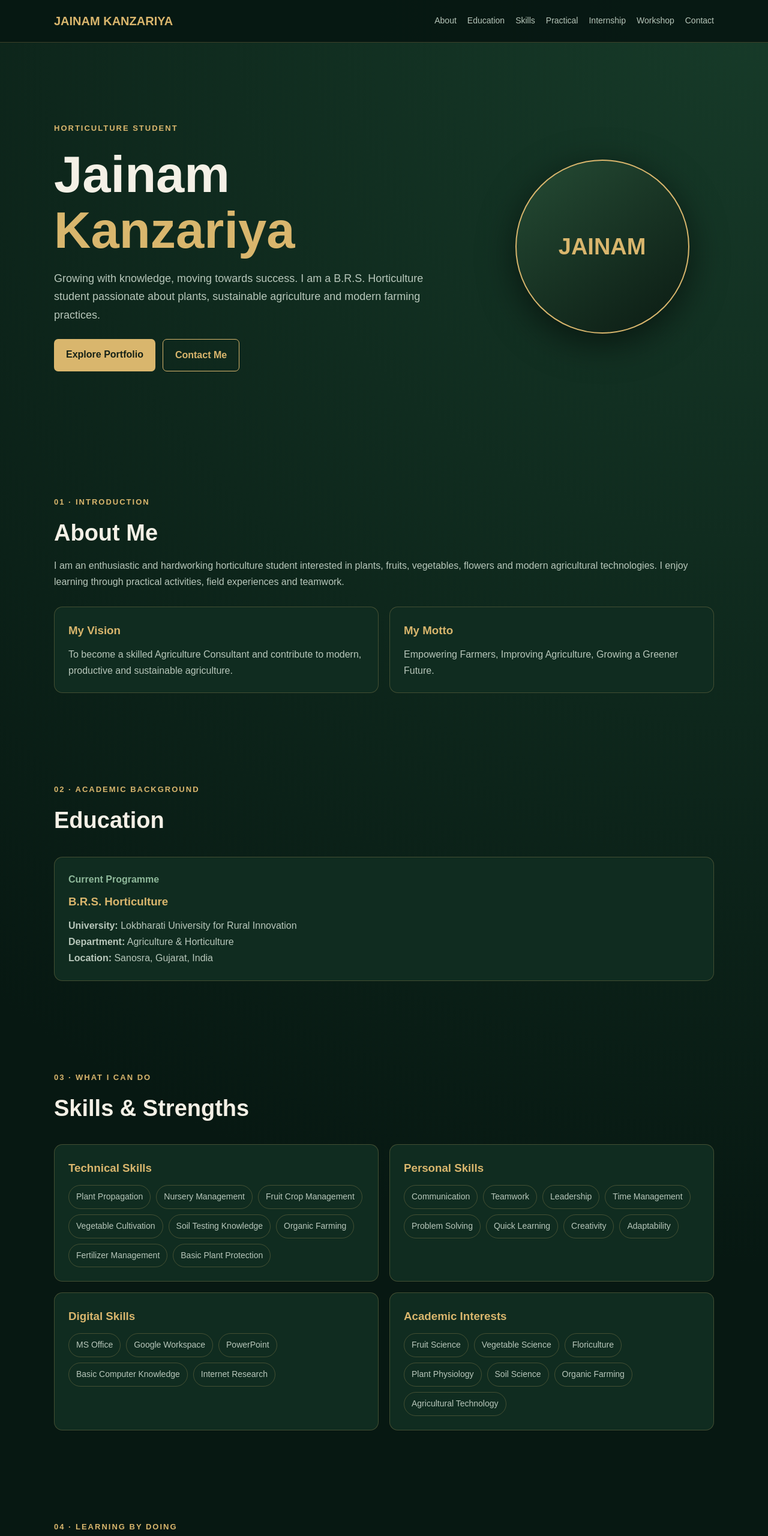
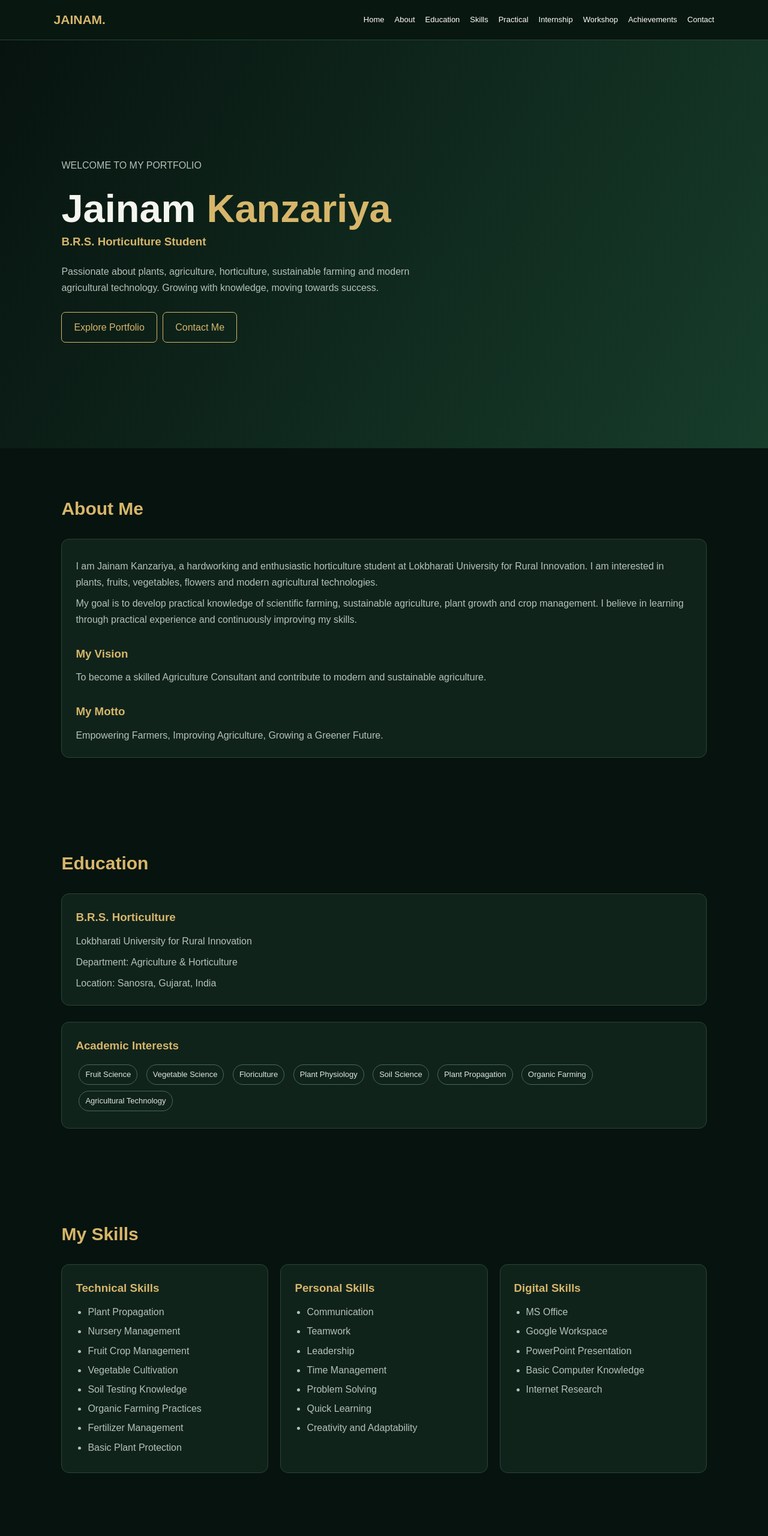
Before and after one commit to jainamkanzariya-cell/jainam-s-portfolio-, a plain HTML site: page index.html in a window 1280 px wide. Shown: the top 2560 px of the page at 60% size. Drawn offline with Linux system fonts and the light colour scheme.

Commit message:
Update index.html

```diff
--- a/index.html
+++ b/index.html
@@ -1,355 +1,373 @@
+
 
 <!DOCTYPE html>
 <html lang="en">
 <head>
 <meta charset="UTF-8">
 <meta name="viewport" content="width=device-width, initial-scale=1.0">
-<meta name="theme-color" content="#071812">
 <title>Jainam Kanzariya | Portfolio</title>
 
 <style>
 :root{
- --bg:#071812;
- --card:#102c20;
- --gold:#d9b66d;
- --white:#f4f0e6;
- --muted:#b8c7bb;
- --line:rgba(217,182,109,.25);
+  --bg:#07130f;
+  --card:#10231b;
+  --gold:#d7b66a;
+  --white:#f5f5ef;
+  --muted:#b5c2b9;
+  --green:#1e4935;
 }
-*{margin:0;padding:0;box-sizing:border-box}
-html{scroll-behavior:smooth;scroll-padding-top:80px}
+*{margin:0;padding:0;box-sizing:border-box;scroll-behavior:smooth}
 body{
- font-family:Arial, sans-serif;
- background:radial-gradient(circle at top right,#173b29,transparent 35%),var(--bg);
- color:var(--white);line-height:1.7;
+  background:var(--bg);
+  color:var(--white);
+  font-family:Arial,sans-serif;
+  line-height:1.7;
 }
-a{text-decoration:none;color:inherit}
-.container{width:92%;max-width:1100px;margin:auto}
 header{
- position:sticky;top:0;z-index:10;
- background:rgba(7,24,18,.95);
- border-bottom:1px solid var(--line);
+  position:sticky;top:0;z-index:100;
+  background:#081710;
+  border-bottom:1px solid #294535;
+  padding:15px 7%;
+  display:flex;justify-content:space-between;
+  align-items:center;
 }
-.nav{
- min-height:70px;display:flex;justify-content:space-between;
- align-items:center;gap:15px;
+.logo{color:var(--gold);font-weight:bold;font-size:21px}
+nav{display:flex;gap:17px;flex-wrap:wrap}
+nav a{color:white;text-decoration:none;font-size:13px}
+nav a:hover{color:var(--gold)}
+.menu{display:none;background:none;color:white;border:0;font-size:25px}
+section{padding:75px 8%;scroll-margin-top:65px}
+.hero{
+  min-height:85vh;display:flex;align-items:center;
+  background:linear-gradient(120deg,#07130f,#173d2b);
 }
-.brand{color:var(--gold);font-size:20px;font-weight:bold}
-nav{display:flex;gap:18px;flex-wrap:wrap}
-nav a{color:var(--muted);font-size:14px}
-nav a:hover{color:var(--gold)}
-.menu{display:none;background:none;color:white;border:1px solid var(--gold);padding:8px}
-.hero{
- min-height:85vh;display:grid;grid-template-columns:1.3fr .7fr;
- align-items:center;gap:35px;padding:70px 0;
+.hero h1{font-size:clamp(36px,7vw,65px);line-height:1.2}
+.gold{color:var(--gold)}
+.hero p{max-width:650px;color:var(--muted);margin:20px 0}
+.btn{
+  display:inline-block;padding:11px 20px;
+  border:1px solid var(--gold);border-radius:7px;
+  color:var(--gold);text-decoration:none;margin:7px 5px 0 0;
 }
-.eyebrow,.kicker{color:var(--gold);letter-spacing:2px;font-size:13px;font-weight:bold}
-h1{font-size:clamp(45px,7vw,85px);line-height:1.1;margin:18px 0}
-h1 span{color:var(--gold)}
+.btn:hover{background:var(--gold);color:#07130f}
+h2{font-size:30px;color:var(--gold);margin-bottom:25px}
+h3{color:var(--gold);margin-bottom:10px}
 p{color:var(--muted)}
-.hero p{font-size:18px;max-width:650px}
-.actions{display:flex;gap:12px;flex-wrap:wrap;margin-top:25px}
-.btn{
- display:inline-block;padding:12px 20px;border-radius:7px;
- background:var(--gold);color:#152116;font-weight:bold;
+.grid{
+  display:grid;grid-template-columns:repeat(auto-fit,minmax(240px,1fr));
+  gap:20px;
 }
-.btn.outline{background:transparent;color:var(--gold);border:1px solid var(--gold)}
-.profile{
- width:290px;height:290px;max-width:75vw;max-height:75vw;
- border:2px solid var(--gold);border-radius:50%;
- display:grid;place-items:center;margin:auto;
- background:linear-gradient(145deg,#254b34,#0b1b13);
- box-shadow:0 15px 60px #0008;
+.card{
+  background:var(--card);border:1px solid #294535;
+  border-radius:13px;padding:23px;
 }
-.profile span{font-size:38px;color:var(--gold);font-weight:bold}
-section{padding:75px 0}
-.section-head{margin-bottom:28px}
-h2{font-size:38px;margin:8px 0}
-.grid{display:grid;grid-template-columns:repeat(2,1fr);gap:18px}
-.card{
- background:var(--card);border:1px solid var(--line);
- border-radius:14px;padding:23px;
+.card p{margin-top:8px}
+ul{padding-left:20px;color:var(--muted)}
+li{margin:5px 0}
+.tag{
+  display:inline-block;border:1px solid #456b50;
+  padding:5px 10px;border-radius:20px;
+  margin:5px;font-size:13px;color:#dce8dc;
 }
-.card h3{color:var(--gold);margin-bottom:10px}
-.card li{color:var(--muted);margin-left:20px}
-.tags{display:flex;flex-wrap:wrap;gap:9px;margin-top:12px}
-.tag{
- border:1px solid var(--line);padding:7px 12px;
- border-radius:25px;color:var(--muted);font-size:14px;
+footer{
+  padding:30px;text-align:center;
+  background:#06100c;border-top:1px solid #294535;
 }
-.full{grid-column:1/-1}
-.meta{color:#8eb89a;font-weight:bold;margin-bottom:8px}
-.contact-grid{display:grid;grid-template-columns:repeat(2,1fr);gap:15px}
-.contact-item{background:var(--card);border:1px solid var(--line);padding:18px;border-radius:10px}
-.contact-item small{display:block;color:var(--gold)}
-footer{text-align:center;padding:25px;border-top:1px solid var(--line);color:var(--muted)}
-@media(max-width:760px){
- .nav{min-height:65px}
+a{overflow-wrap:anywhere}
+@media(max-width:750px){
+  header{flex-wrap:wrap}
   .menu{display:block}
- nav{display:none;position:absolute;top:65px;left:0;width:100%;padding:20px;background:#091b13;flex-direction:column}
- nav.open{display:flex}
- .hero{grid-template-columns:1fr;text-align:center}
- .profile{grid-row:1}
- .hero p{margin:auto}
- .actions{justify-content:center}
- .grid,.contact-grid{grid-template-columns:1fr}
- .full{grid-column:auto}
- h2{font-size:30px}
+  nav{display:none;width:100%;flex-direction:column;padding-top:15px}
+  nav.show{display:flex}
+  section{padding:55px 6%}
 }
 </style>
 </head>
 
 <body>
+
 <header>
-<div class="container nav">
- <a class="brand" href="#home">JAINAM KANZARIYA</a>
- <button class="menu" id="menuBtn">☰</button>
- <nav id="navLinks">
+  <div class="logo">JAINAM.</div>
+  <button class="menu" onclick="toggleMenu()">☰</button>
+  <nav id="nav">
+    <a href="#home">Home</a>
     <a href="#about">About</a>
     <a href="#education">Education</a>
     <a href="#skills">Skills</a>
     <a href="#practical">Practical</a>
     <a href="#internship">Internship</a>
     <a href="#workshop">Workshop</a>
+    <a href="#achievements">Achievements</a>
     <a href="#contact">Contact</a>
   </nav>
-</div>
 </header>
 
-<main>
-<section class="container hero" id="home">
+<section class="hero" id="home">
   <div>
-  <div class="eyebrow">HORTICULTURE STUDENT</div>
-  <h1>Jainam<br><span>Kanzariya</span></h1>
-  <p>Growing with knowledge, moving towards success. I am a B.R.S. Horticulture student passionate about plants, sustainable agriculture and modern farming practices.</p>
-  <div class="actions">
+    <p class="gold">WELCOME TO MY PORTFOLIO</p>
+    <h1>Jainam <span class="gold">Kanzariya</span></h1>
+    <h3>B.R.S. Horticulture Student</h3>
+    <p>
+      Passionate about plants, agriculture, horticulture,
+      sustainable farming and modern agricultural technology.
+      Growing with knowledge, moving towards success.
+    </p>
     <a class="btn" href="#about">Explore Portfolio</a>
-   <a class="btn outline" href="mailto:jainamkanzariya750@gmail.com">Contact Me</a>
+    <a class="btn" href="#contact">Contact Me</a>
   </div>
- </div>
- <div class="profile"><span>JAINAM</span></div>
 </section>
 
 <section id="about">
-<div class="container">
- <div class="section-head">
-  <div class="kicker">01 · INTRODUCTION</div>
   <h2>About Me</h2>
-  <p>I am an enthusiastic and hardworking horticulture student interested in plants, fruits, vegetables, flowers and modern agricultural technologies. I enjoy learning through practical activities, field experiences and teamwork.</p>
- </div>
- <div class="grid">
   <div class="card">
+    <p>
+      I am Jainam Kanzariya, a hardworking and enthusiastic
+      horticulture student at Lokbharati University for Rural
+      Innovation. I am interested in plants, fruits, vegetables,
+      flowers and modern agricultural technologies.
+    </p>
+    <p>
+      My goal is to develop practical knowledge of scientific
+      farming, sustainable agriculture, plant growth and crop
+      management. I believe in learning through practical
+      experience and continuously improving my skills.
+    </p>
+    <br>
     <h3>My Vision</h3>
-   <p>To become a skilled Agriculture Consultant and contribute to modern, productive and sustainable agriculture.</p>
-  </div>
-  <div class="card">
+    <p>
+      To become a skilled Agriculture Consultant and contribute
+      to modern and sustainable agriculture.
+    </p>
+    <br>
     <h3>My Motto</h3>
     <p>Empowering Farmers, Improving Agriculture, Growing a Greener Future.</p>
-  </div>
- </div>
   </div>
 </section>
 
 <section id="education">
-<div class="container">
- <div class="section-head">
-  <div class="kicker">02 · ACADEMIC BACKGROUND</div>
   <h2>Education</h2>
+  <div class="card">
+    <h3>B.R.S. Horticulture</h3>
+    <p>Lokbharati University for Rural Innovation</p>
+    <p>Department: Agriculture & Horticulture</p>
+    <p>Location: Sanosra, Gujarat, India</p>
   </div>
- <div class="card">
-  <div class="meta">Current Programme</div>
-  <h3>B.R.S. Horticulture</h3>
-  <p><b>University:</b> Lokbharati University for Rural Innovation</p>
-  <p><b>Department:</b> Agriculture & Horticulture</p>
-  <p><b>Location:</b> Sanosra, Gujarat, India</p>
- </div>
-</div>
-</section>
-
-<section id="skills">
-<div class="container">
- <div class="section-head">
-  <div class="kicker">03 · WHAT I CAN DO</div>
-  <h2>Skills & Strengths</h2>
- </div>
- <div class="grid">
-  <div class="card">
-   <h3>Technical Skills</h3>
-   <div class="tags">
-    <span class="tag">Plant Propagation</span>
-    <span class="tag">Nursery Management</span>
-    <span class="tag">Fruit Crop Management</span>
-    <span class="tag">Vegetable Cultivation</span>
-    <span class="tag">Soil Testing Knowledge</span>
-    <span class="tag">Organic Farming</span>
-    <span class="tag">Fertilizer Management</span>
-    <span class="tag">Basic Plant Protection</span>
-   </div>
-  </div>
-  <div class="card">
-   <h3>Personal Skills</h3>
-   <div class="tags">
-    <span class="tag">Communication</span>
-    <span class="tag">Teamwork</span>
-    <span class="tag">Leadership</span>
-    <span class="tag">Time Management</span>
-    <span class="tag">Problem Solving</span>
-    <span class="tag">Quick Learning</span>
-    <span class="tag">Creativity</span>
-    <span class="tag">Adaptability</span>
-   </div>
-  </div>
-  <div class="card">
-   <h3>Digital Skills</h3>
-   <div class="tags">
-    <span class="tag">MS Office</span>
-    <span class="tag">Google Workspace</span>
-    <span class="tag">PowerPoint</span>
-    <span class="tag">Basic Computer Knowledge</span>
-    <span class="tag">Internet Research</span>
-   </div>
-  </div>
+  <br>
   <div class="card">
     <h3>Academic Interests</h3>
-   <div class="tags">
     <span class="tag">Fruit Science</span>
     <span class="tag">Vegetable Science</span>
     <span class="tag">Floriculture</span>
     <span class="tag">Plant Physiology</span>
     <span class="tag">Soil Science</span>
+    <span class="tag">Plant Propagation</span>
     <span class="tag">Organic Farming</span>
     <span class="tag">Agricultural Technology</span>
   </div>
+</section>
+
+<section id="skills">
+  <h2>My Skills</h2>
+  <div class="grid">
+    <div class="card">
+      <h3>Technical Skills</h3>
+      <ul>
+        <li>Plant Propagation</li>
+        <li>Nursery Management</li>
+        <li>Fruit Crop Management</li>
+        <li>Vegetable Cultivation</li>
+        <li>Soil Testing Knowledge</li>
+        <li>Organic Farming Practices</li>
+        <li>Fertilizer Management</li>
+        <li>Basic Plant Protection</li>
+      </ul>
     </div>
+    <div class="card">
+      <h3>Personal Skills</h3>
+      <ul>
+        <li>Communication</li>
+        <li>Teamwork</li>
+        <li>Leadership</li>
+        <li>Time Management</li>
+        <li>Problem Solving</li>
+        <li>Quick Learning</li>
+        <li>Creativity and Adaptability</li>
+      </ul>
+    </div>
+    <div class="card">
+      <h3>Digital Skills</h3>
+      <ul>
+        <li>MS Office</li>
+        <li>Google Workspace</li>
+        <li>PowerPoint Presentation</li>
+        <li>Basic Computer Knowledge</li>
+        <li>Internet Research</li>
+      </ul>
     </div>
   </div>
 </section>
 
 <section id="practical">
-<div class="container">
- <div class="section-head">
-  <div class="kicker">04 · LEARNING BY DOING</div>
   <h2>Practical Learning</h2>
-  <p>Practical activities that help connect classroom knowledge with real agricultural work.</p>
+  <div class="grid">
+    <div class="card">
+      <h3>Nursery Management</h3>
+      <p>Seedling preparation using cocopeat, vermiculite and perlite.</p>
     </div>
- <div class="grid">
-  <div class="card"><h3>Nursery & Seedling Preparation</h3><p>Learning seedling preparation using growing media such as cocopeat, vermiculite and perlite.</p></div>
-  <div class="card"><h3>Plant Propagation</h3><p>Understanding plant propagation and basic cutting techniques.</p></div>
-  <div class="card"><h3>Fruit & Vegetable Crops</h3><p>Learning crop management and cultivation practices for horticultural crops.</p></div>
-  <div class="card"><h3>Soil & Sustainable Farming</h3><p>Exploring soil testing, soil fertility, organic manures and sustainable farming practices.</p></div>
+    <div class="card">
+      <h3>Plant Propagation</h3>
+      <p>Learning cutting techniques and plant propagation methods.</p>
+    </div>
+    <div class="card">
+      <h3>Fruit Crop Management</h3>
+      <p>Practical learning about fruit crop management.</p>
+    </div>
+    <div class="card">
+      <h3>Soil Science</h3>
+      <p>Soil testing, soil fertility and soil health knowledge.</p>
+    </div>
+    <div class="card">
+      <h3>Organic Farming</h3>
+      <p>Learning organic manures and sustainable farming practices.</p>
+    </div>
+    <div class="card">
+      <h3>Field Visits</h3>
+      <p>Practical exposure through agricultural field visits and training.</p>
     </div>
   </div>
 </section>
 
 <section id="internship">
-<div class="container">
- <div class="section-head">
-  <div class="kicker">05 · FIELD EXPERIENCE</div>
   <h2>Internship Experience</h2>
- </div>
   <div class="card">
-  <div class="meta">Center of Excellence for Vegetables · Vadrad</div>
-  <h3>Horticulture Internship</h3>
-  <p>During this internship, I learned about modern vegetable cultivation, nursery management, improved farming techniques and practical agricultural practices.</p>
-  <p style="margin-top:12px">Internship photos and certificate can be added here later.</p>
- </div>
+    <h3>Center of Excellence for Vegetables, Vadrad</h3>
+    <p>
+      During my internship, I learned modern vegetable cultivation,
+      nursery management, improved farming techniques and
+      different agricultural practices.
+    </p>
+    <p>
+      This experience helped me improve my practical knowledge
+      and understand modern horticulture.
+    </p>
   </div>
 </section>
 
 <section id="workshop">
-<div class="container">
- <div class="section-head">
-  <div class="kicker">06 · INNOVATION & TEAMWORK</div>
   <h2>Rural Innovation Workshop</h2>
-  <p>A group project focused on a simple, manually operated lemon size grading model.</p>
+  <div class="card">
+    <p><strong>Workshop:</strong> Rural Innovation Workshop</p>
+    <p><strong>Duration:</strong> 12–17 October 2026</p>
+    <p><strong>Group:</strong> Group No. 4</p>
+    <p><strong>Project:</strong> Lemon Size Grader</p>
+    <p><strong>Guide / Mentor:</strong> Rajvee Ben Kalariya</p>
+    <p><strong>Survey Location:</strong> Sarvedi Village, Bhavnagar District</p>
+    <br>
+    <h3>Project Overview</h3>
+    <p>
+      Our project is a manually operated wooden Lemon Size Grader.
+      It is designed to sort lemons into large, medium and small
+      sizes using different-sized openings and a slope.
+      The purpose is to make sorting and packing easier while
+      saving farmers' time and labour.
+    </p>
+    <br>
+    <h3>My Role</h3>
+    <p>Model Design – Jainam Kanzariya</p>
+    <br>
+    <h3>Team Members and Responsibilities</h3>
+    <ul>
+      <li>Rajveer Mobh – Model Making</li>
+      <li>Sahil Badi – Model Making</li>
+      <li>Arpit Makvana – Presentation and Video Editing</li>
+      <li>Jainam Kanzariya – Model Design</li>
+      <li>Mayank Prajapati – Video Shooting</li>
+    </ul>
+    <br>
+    <h3>Estimated Project Cost</h3>
+    <p>One Model: ₹2,000 (proposal estimate)</p>
+    <p>Ten Models: ₹20,000 (proposal estimate)</p>
   </div>
+
+  <br>
+  <h2>Workshop Documents & Video</h2>
   <div class="grid">
-  <div class="card full">
-   <div class="meta">12–17 October 2026 · Group No. 4</div>
-   <h3>Project: Lemon Size Grader</h3>
-   <p>The project addresses the difficulty farmers can face when manually sorting lemons by size. The proposed wooden model uses a sloping surface and different-sized openings to separate lemons into large, medium and small categories, helping make sorting and packing easier.</p>
-   <p style="margin-top:12px"><b>Survey location:</b> Sarvedi Village, Bhavnagar District, Gujarat</p>
-   <p><b>Guide / Mentor:</b> Rajvee Ben Kalariya</p>
-   <p><b>My Role:</b> Model Design</p>
-   <p><b>Estimated cost in proposal:</b> ₹2,000 for one model; ₹20,000 for ten models.</p>
+
+    <div class="card">
+      <h3>📄 Model Report</h3>
+      <p>Read or download the complete workshop report.</p>
+      <a class="btn" href="Workshop-Report.docx" download>
+        Download Report
+      </a>
     </div>
+
     <div class="card">
-   <h3>Team Members & Roles</h3>
-   <ul>
-    <li>Rajveer Mobh — Model Making</li>
-    <li>Sahil Badi — Model Making</li>
-    <li>Arpit Makvana — Presentation & Video Editing</li>
-    <li>Jainam Kanzariya — Model Design</li>
-    <li>Mayank Prajapati — Video Shooting</li>
-   </ul>
+      <h3>📑 Project Proposal</h3>
+      <p>Read or download the project proposal document.</p>
+      <a class="btn" href="Project-Proposal.docx" download>
+        Download Proposal
+      </a>
     </div>
+
     <div class="card">
-   <h3>Project Learning</h3>
-   <p>Model planning, design thinking, teamwork, problem identification, presentation and exploring a practical solution for post-harvest sorting.</p>
+      <h3>🎬 Workshop Video</h3>
+      <p>Watch the Lemon Size Grader project video.</p>
+      <a class="btn"
+         href="PASTE_VIDEO_LINK_HERE"
+         target="_blank"
+         rel="noopener">
+        Watch Video ▶
+      </a>
     </div>
- </div>
+
   </div>
 </section>
 
 <section id="achievements">
-<div class="container">
- <div class="section-head">
-  <div class="kicker">07 · PROGRESS</div>
-  <h2>Achievements & Highlights</h2>
- </div>
+  <h2>Achievements</h2>
   <div class="card">
     <ul>
       <li>Completed horticulture practical activities.</li>
       <li>Participated in agricultural field training.</li>
-   <li>Developed knowledge of nursery management.</li>
+      <li>Developed nursery management knowledge.</li>
       <li>Explored modern agricultural techniques.</li>
       <li>Improved presentation and communication skills.</li>
       <li>Participated in academic activities and college events.</li>
     </ul>
   </div>
+</section>
+
+<section id="contact">
+  <h2>Contact Me</h2>
+  <div class="card">
+    <h3>Jainam Kanzariya</h3>
+    <p>Email: jainamkanzariya750@gmail.com</p>
+    <p>Location: Sanosra, Gujarat, India</p>
+    <a class="btn"
+       href="mailto:jainamkanzariya750@gmail.com">
+       Send Email
+    </a>
   </div>
 </section>
 
-<section id="goals">
-<div class="container">
- <div class="section-head">
-  <div class="kicker">08 · THE ROAD AHEAD</div>
-  <h2>Career Goals</h2>
- </div>
- <div class="card">
-  <p>My goal is to become a professional Agriculture Consultant and help farmers improve crop production through scientific farming methods, modern technology and sustainable agricultural practices. I aim to keep learning and contribute to a greener future.</p>
- </div>
-</div>
-</section>
-
-<section id="contact">
-<div class="container">
- <div class="section-head">
-  <div class="kicker">09 · GET IN TOUCH</div>
-  <h2>Contact</h2>
-  <p>Feel free to connect with me for academic, horticulture and collaboration opportunities.</p>
- </div>
- <div class="contact-grid">
-  <div class="contact-item"><small>Email</small><strong><a href="mailto:jainamkanzariya750@gmail.com">jainamkanzariya750@gmail.com</a></strong></div>
-  <div class="contact-item"><small>Location</small><strong>Sanosra, Gujarat, India</strong></div>
-  <div class="contact-item"><small>Course</small><strong>B.R.S. Horticulture</strong></div>
-  <div class="contact-item"><small>Department</small><strong>Agriculture & Horticulture</strong></div>
- </div>
-</div>
-</section>
-</main>
-
 <footer>
- © <span id="year"></span> Jainam Kanzariya · Personal Portfolio<br>
- Growing with knowledge, moving towards success.
+  <p>© <span id="year"></span> Jainam Kanzariya | Personal Portfolio</p>
+  <p>Growing with knowledge, moving towards success.</p>
 </footer>
 
 <script>
-const menuBtn=document.getElementById('menuBtn');
-const nav=document.getElementById('navLinks');
-menuBtn.addEventListener('click',()=>nav.classList.toggle('open'));
-nav.querySelectorAll('a').forEach(a=>a.addEventListener('click',()=>nav.classList.remove('open')));
-document.getElementById('year').textContent=new Date().getFullYear();
+function toggleMenu(){
+  document.getElementById("nav").classList.toggle("show");
+}
+document.getElementById("year").textContent =
+  new Date().getFullYear();
+
+document.querySelectorAll("nav a").forEach(link=>{
+  link.addEventListener("click",()=>{
+    document.getElementById("nav").classList.remove("show");
+  });
+});
 </script>
+
 </body>
 </html>
```
Lines whose indentation alone changed are shown as unchanged.
